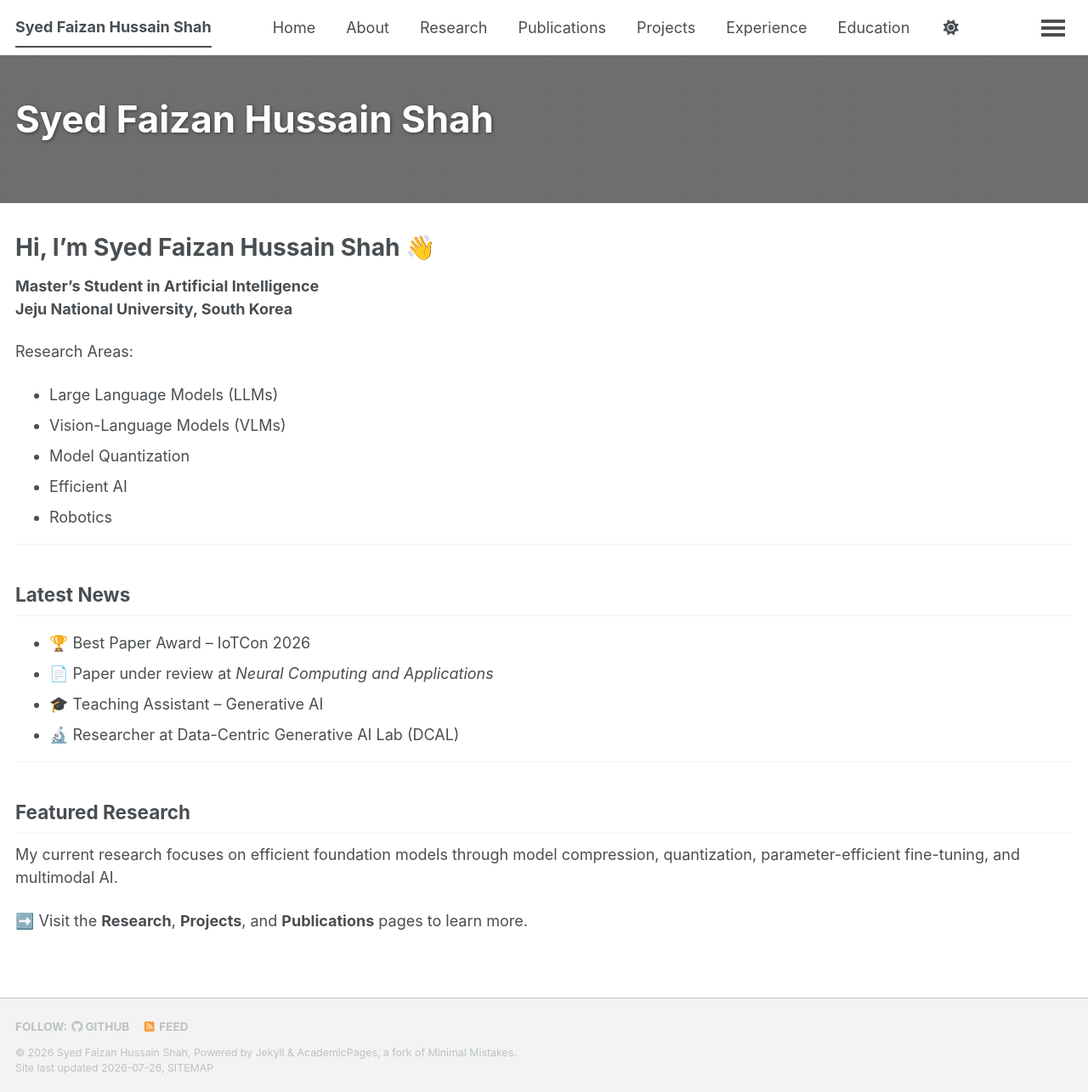
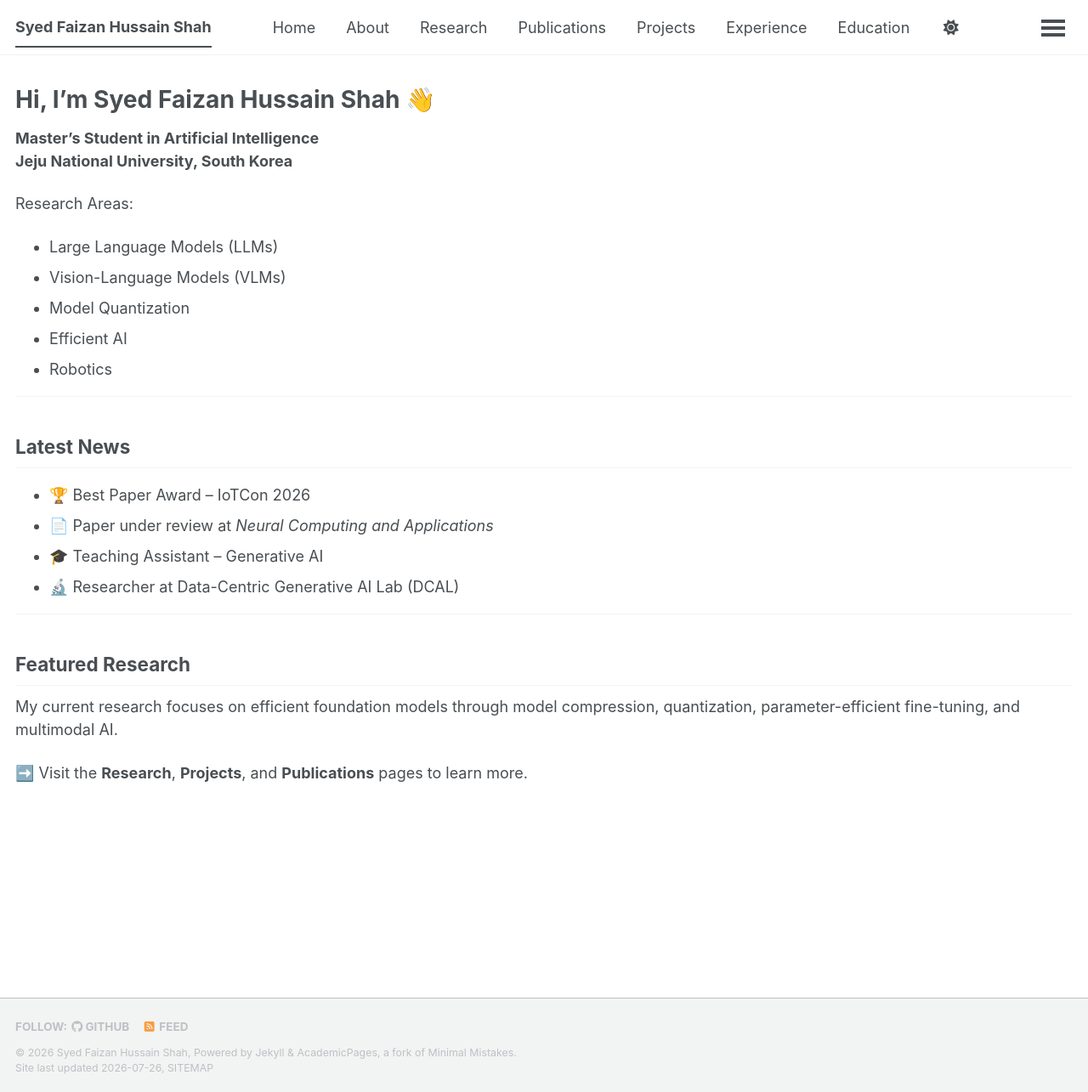
Before and after one commit to Fazi743/Fazi743.github.io, a Jekyll site: the page built from index.md, in a window 1280 px wide and 1285 px high. Shown: the whole window at 85% size. Built offline with Jekyll 4.4.1, drawn with Linux system fonts in a browser that asks for light colours; a style sheet for code colours, icons or effects is not loaded; some of the changed lines change nothing that is shown.

Commit message:
Update index.md

```diff
--- a/index.md
+++ b/index.md
@@ -2,10 +2,6 @@
 layout: splash
 title: "Syed Faizan Hussain Shah"
 permalink: /
-header:
-  overlay_color: "#000"
-  overlay_filter: "0.3"
-  overlay_image: /images/banner.jpg
 ---
 
 # Hi, I'm Syed Faizan Hussain Shah 👋
```
